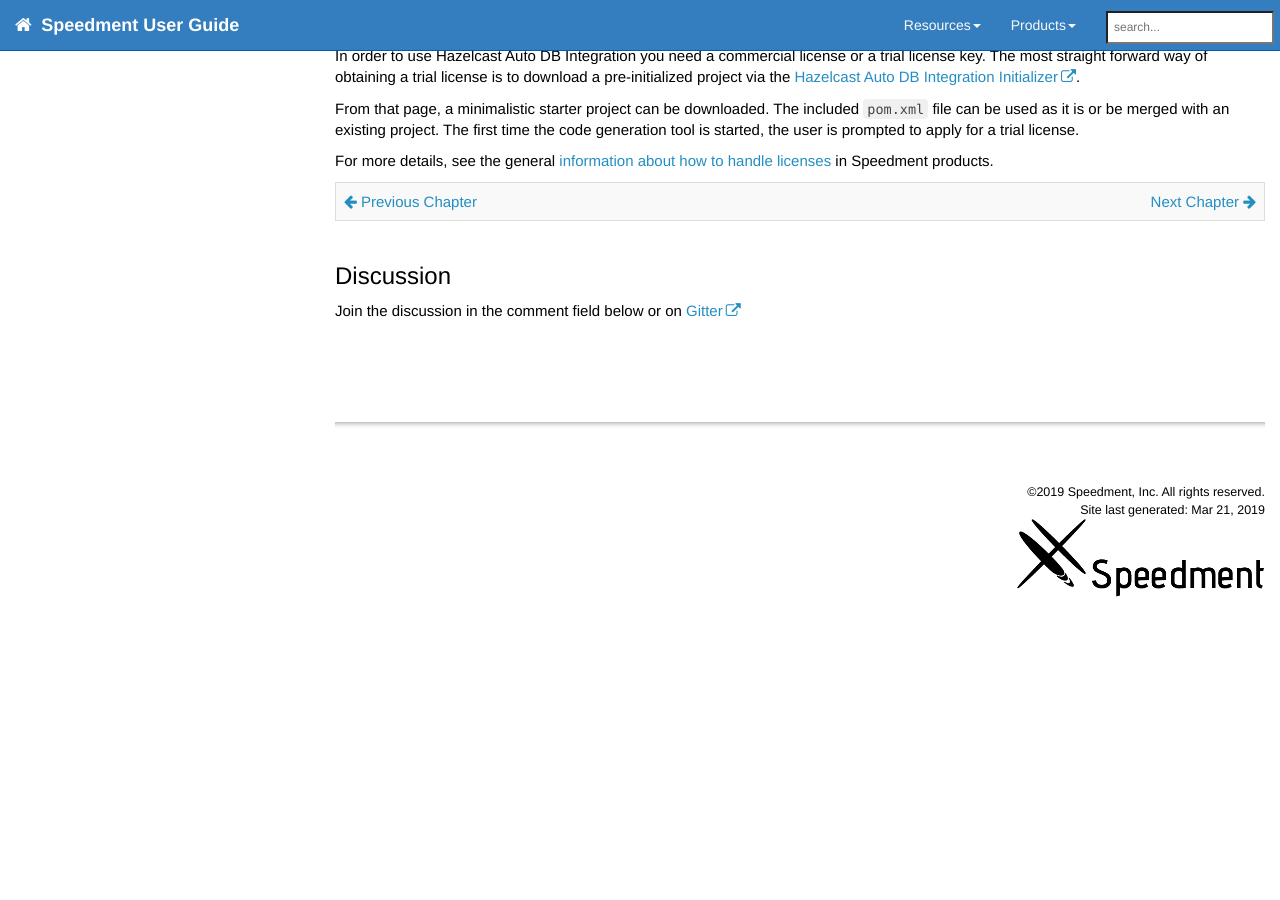
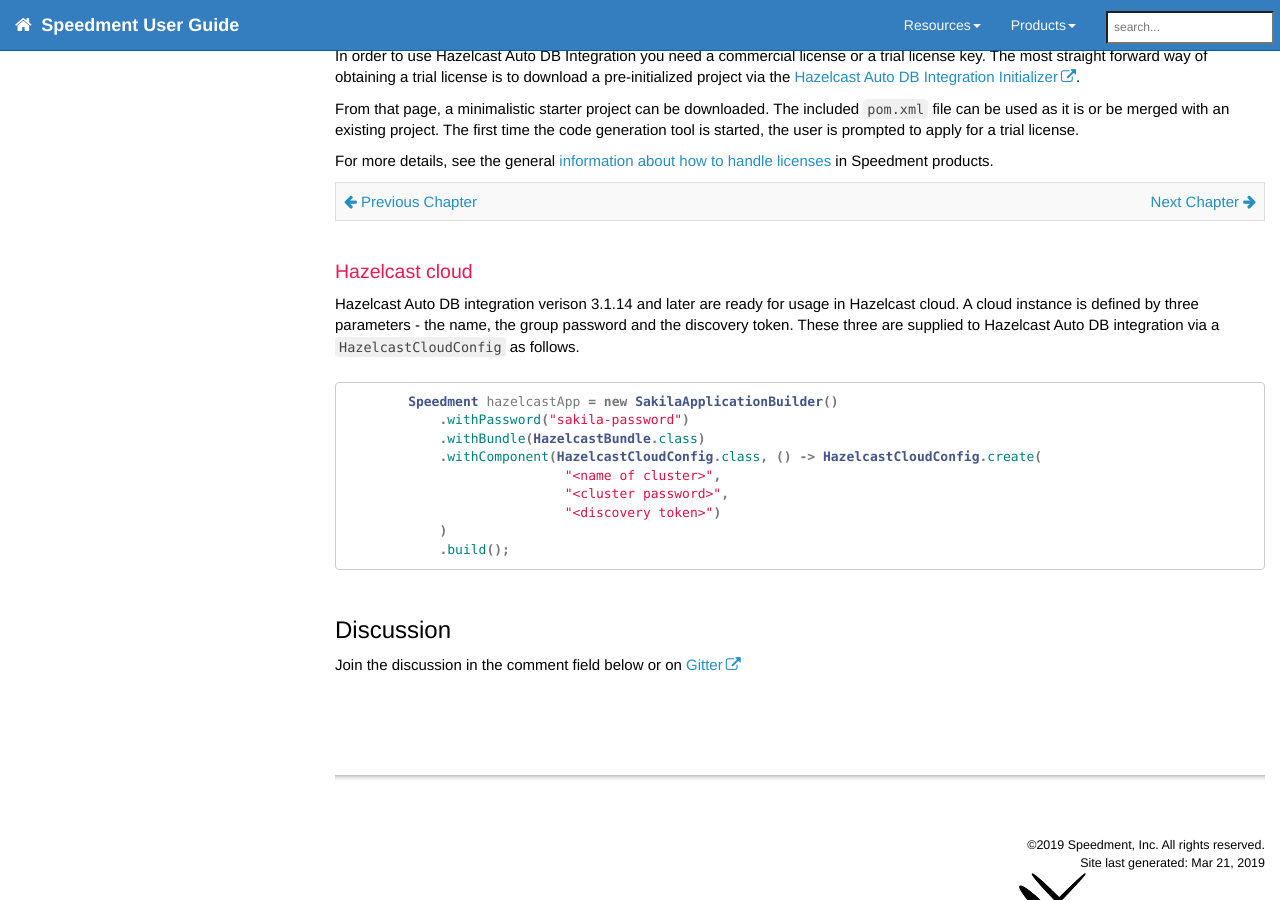
Before and after one commit to speedment/speedment-doc, a Jekyll site: the page built from pages/hazelcast.md, in a window 1280 px wide and 900 px high, scrolled down 20945 px. Built offline with Jekyll 4.4.1, drawn with Linux system fonts in a browser that asks for light colours; nearby versions of some CDN libraries; comment, search, counter and statistics services are not loaded; before the commit the page ends 21617 px from its top, so only the background shows below that.

Commit message:
Add instruction for Hazelcast cloud config

````diff
--- a/pages/hazelcast.md
+++ b/pages/hazelcast.md
@@ -939,6 +939,25 @@
 
 {% include prev_next.html %}
 
+### Hazelcast cloud
+
+Hazelcast Auto DB integration verison 3.1.14 and later are ready for usage in Hazelcast cloud. A cloud instance is defined by three
+parameters - the name, the group password and the discovery token. These three are supplied to Hazelcast Auto DB integration
+via a `HazelcastCloudConfig` as follows.
+
+``` java
+        Speedment hazelcastApp = new SakilaApplicationBuilder()
+            .withPassword("sakila-password")
+            .withBundle(HazelcastBundle.class)
+            .withComponent(HazelcastCloudConfig.class, () -> HazelcastCloudConfig.create(
+                            "<name of cluster>",
+                            "<cluster password>",
+                            "<discovery token>")
+            )
+            .build();
+```
+
+
 ## Discussion
 Join the discussion in the comment field below or on [Gitter](https://gitter.im/speedment/speedment)
 
````
